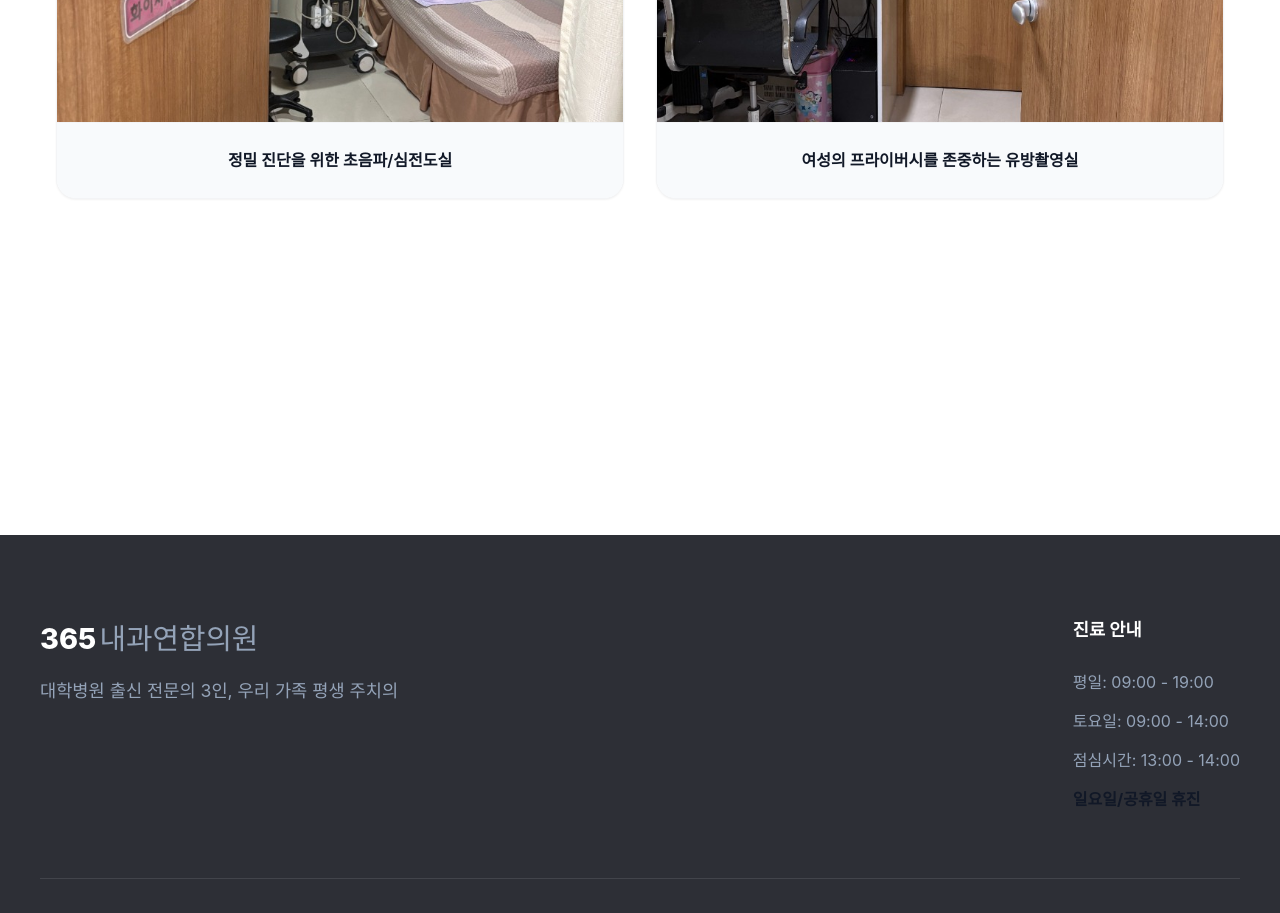
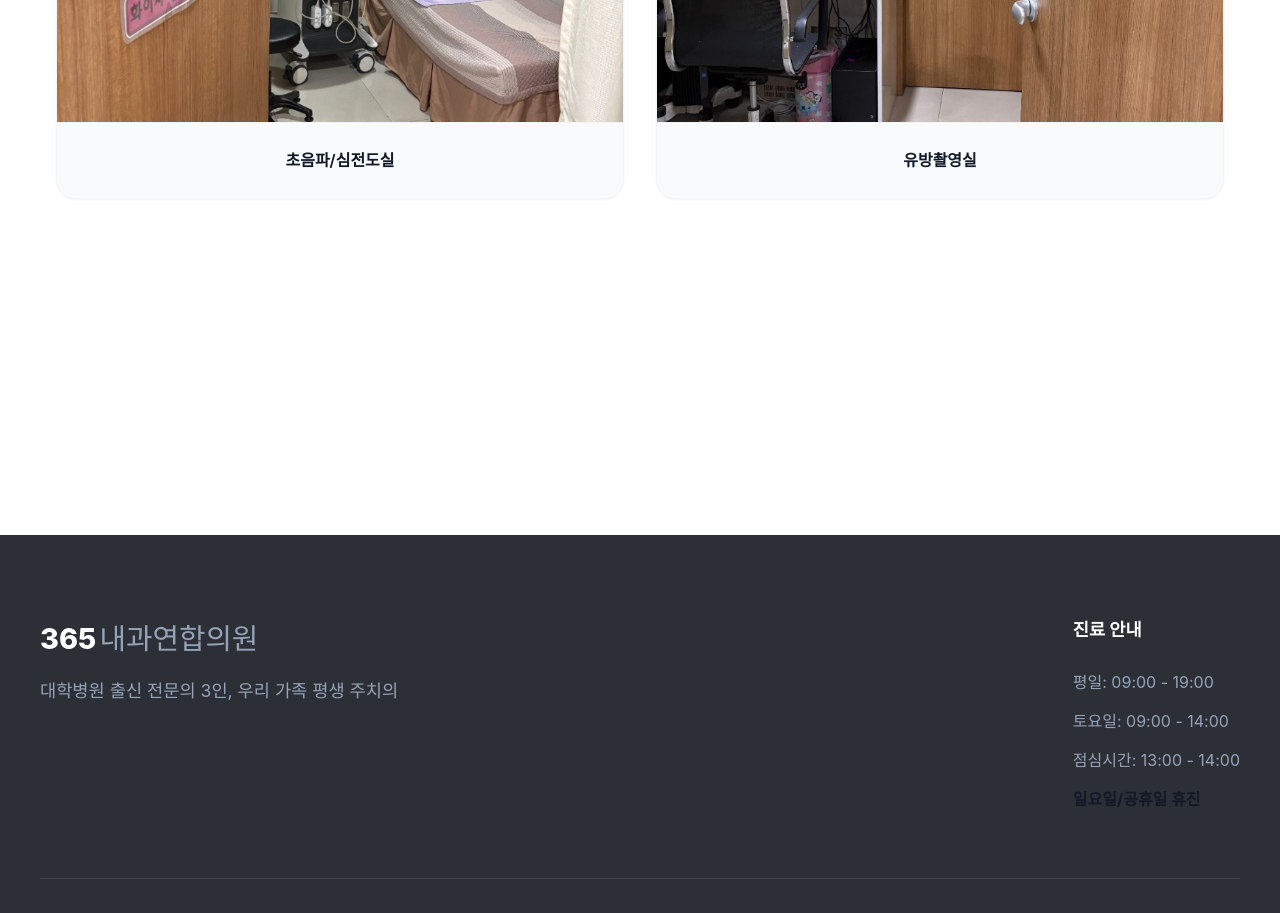
Before and after one commit to bnam1321-bit/365-clinic-web, a Next.js app: page /ultrasound in a window 1280 px wide. Shown: the part 4100-5013 px from the top of the page. Built offline with nearby package versions, Linux system fonts and the light colour scheme; a web font is replaced by a local one.

Commit message:
Update photo captions on ultrasound clinic page

```diff
--- a/src/app/ultrasound/page.tsx
+++ b/src/app/ultrasound/page.tsx
@@ -188,14 +188,14 @@ export default function UltrasoundPage() {
                     <div className={styles.photoGrid}>
                         <FadeIn delay={0.7} direction="up">
                             <div className={styles.photoCard}>
-                                <img src="/images/ultrasound_clinic_1.jpg" alt="초음파실 및 폐활량측정실 전경" className={styles.clinicImage} />
-                                <div className={styles.photoCaption}>정밀 진단을 위한 초음파/심전도실</div>
+                                <img src="/images/ultrasound_clinic_1.jpg" alt="초음파/심전도실" className={styles.clinicImage} />
+                                <div className={styles.photoCaption}>초음파/심전도실</div>
                             </div>
                         </FadeIn>
                         <FadeIn delay={0.8} direction="up">
                             <div className={styles.photoCard}>
-                                <img src="/images/ultrasound_clinic_2.jpg" alt="안전하고 프라이빗한 유방촬영실 전경" className={styles.clinicImage} />
-                                <div className={styles.photoCaption}>여성의 프라이버시를 존중하는 유방촬영실</div>
+                                <img src="/images/ultrasound_clinic_2.jpg" alt="유방촬영실" className={styles.clinicImage} />
+                                <div className={styles.photoCaption}>유방촬영실</div>
                             </div>
                         </FadeIn>
                     </div>
```
